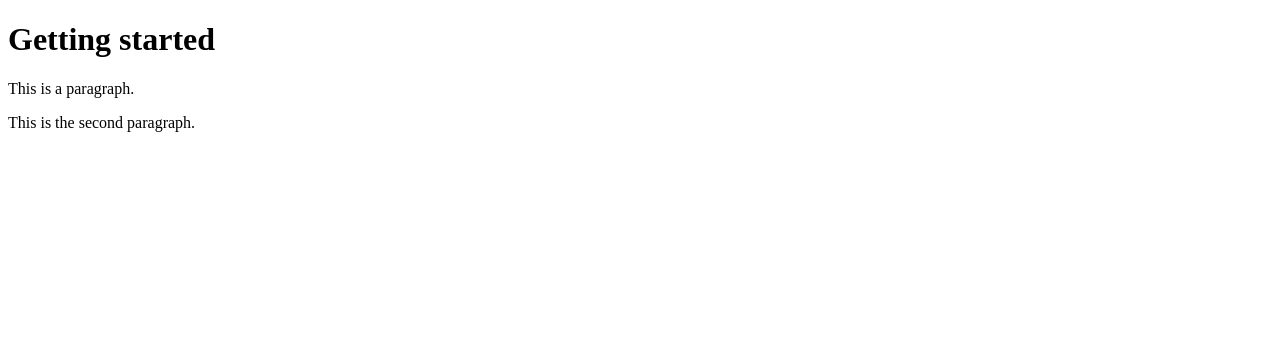
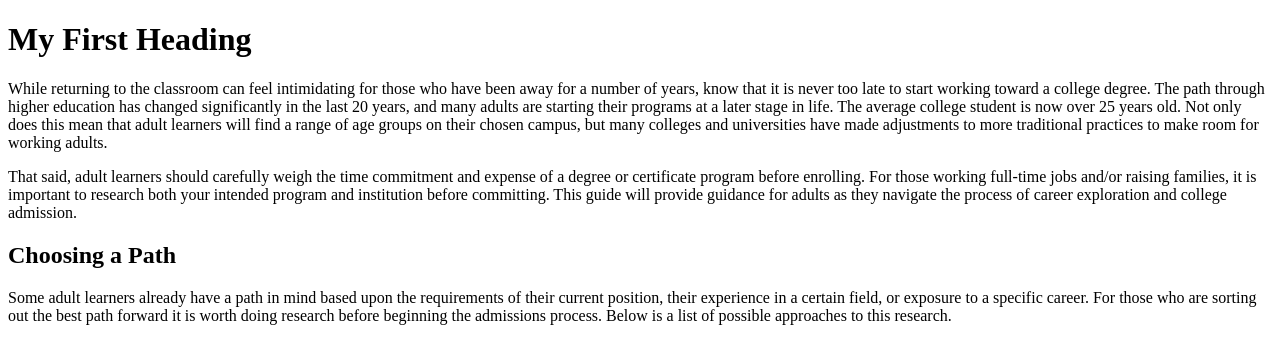
Before and after one commit to lburke78/ptw310practice.github.io, a plain HTML site: page index.html in a window 1280 px wide. Drawn offline with Linux system fonts and the light colour scheme.

Commit message:
Add files via upload

```diff
--- a/index.html
+++ b/index.html
@@ -1,13 +1,16 @@
 <!DOCTYPE html>
 <html>
-<head>
-<title>PTW310 practice site</title>
-</head>
 <body>
 
-<h1>Getting started</h1>
-<p>This is a paragraph.</p>
-  <p>This is the second paragraph. </p>
+<h1>My First Heading</h1>
 
+<p>While returning to the classroom can feel intimidating for those who have been away for a number of years, know that it is never too late to start working toward a college degree. The path through higher education has changed significantly in the last 20 years, and many adults are starting their programs at a later stage in life. The average college student is now over 25 years old. Not only does this mean that adult learners will find a range of age groups on their chosen campus, but many colleges and universities have made adjustments to more traditional practices to make room for working adults.</p>
+<p>That said, adult learners should carefully weigh the time commitment and expense of a degree or certificate program before enrolling. For those working full-time jobs and/or raising families, it is important to research both your intended program and institution before committing. This guide will provide guidance for adults as they navigate the process of career exploration and college admission.
+</p>
+<h2>Choosing a Path</h2>
+<p>
+	Some adult learners already have a path in mind based upon the requirements of their current position, their experience in a certain field, or exposure to a specific career. For those who are sorting out the best path forward it is worth doing research before beginning the admissions process. Below is a list of possible approaches to this research.
+</p>
 </body>
 </html>
+<a href=""
```
